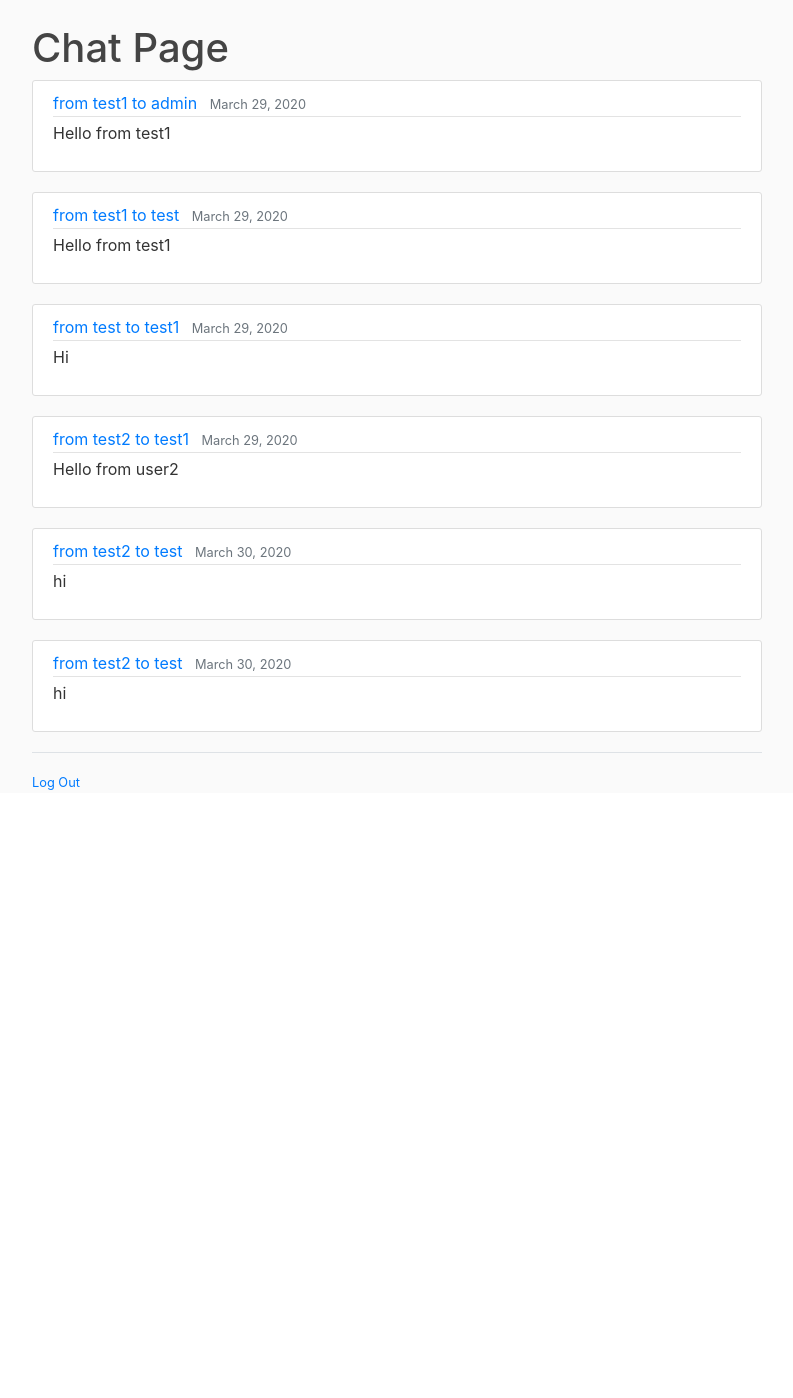
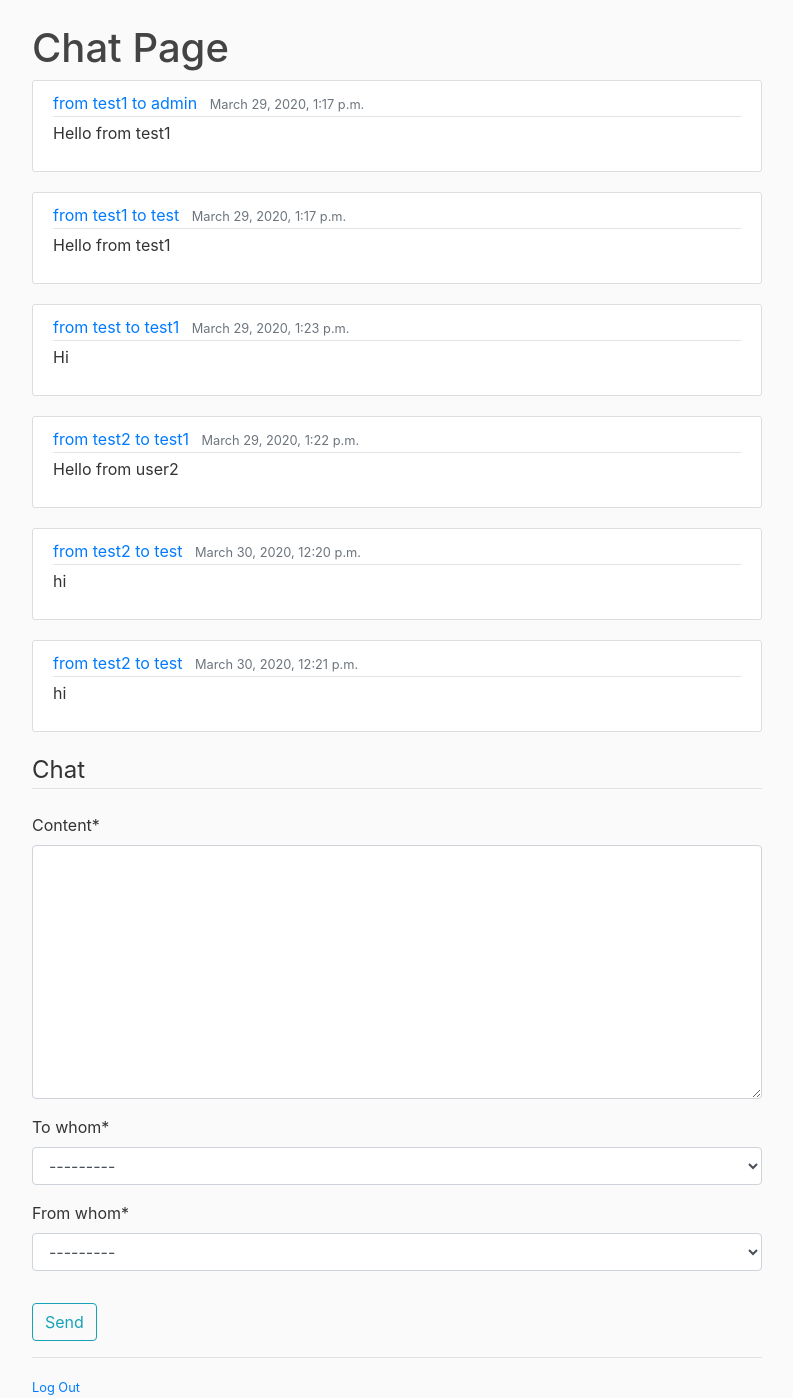
Before and after one commit to nisargsc/chatapp, a Django app: page /chat/ in a window 1280 px wide. Shown: the part 56-1454 px from the top of the page, without its empty margins (53-846 px from the left). Before the commit the page ends 846 px from the top, so only its background shows below. Run offline with Django 3.2, Linux system fonts and the light colour scheme; a user stored in the database is signed in; data comes from the database, SQL or seed files in the repository; both versions use the stored data as it was after the commit; some libraries are stand-ins or nearby versions.

Commit message:
Added ChatInputForm and Updated README

```diff
--- /dev/null
+++ b/chat/forms.py
@@ -0,0 +1,8 @@
+from django import forms
+from .models import Message
+
+
+class ChatInputForm(forms.ModelForm):
+    class Meta:
+        model = Message
+        fields = ['content', 'to_whom', 'from_whom']
--- a/chat/models.py
+++ b/chat/models.py
@@ -1,6 +1,7 @@
 from django.db import models
 from django.utils import timezone
 from django.contrib.auth.models import User
+
 
 class Message(models.Model):
     content = models.TextField()
--- a/chat/templates/chat/chat.html
+++ b/chat/templates/chat/chat.html
@@ -1,20 +1,30 @@
 {% extends "chat/base.html" %}
+{% load crispy_forms_tags %}
 {% block content %}
     <h1>Chat Page</h1>
 
-    <div>
     {% for chat in chats %}
     <article class="media content-section">
         <div class="media-body">
             <div class="article-metadata">
                 <a class="mr-2" href="#">from {{ chat.from_whom }} to {{ chat.to_whom }} </a>
-                        <small class="text-muted">{{ chat.date_posted|date:"F d, Y" }}</small>
+                <small class="text-muted">{{ chat.date_posted }}</small>
             </div>
             <p class="article-content">{{ chat.content }}</p>
         </div>
     </article>
     {% endfor %}
+
+    <form method="POST">
+        {% csrf_token %}
+        <fieldset class="form-group">
+            <legend class="border-bottom mb-4">Chat</legend>
+            {{ form |crispy}}
+        </fieldset>
+        <div class="form-group">
+            <button class="btn btn-outline-info" type="submit">Send</button>
         </div>
+    </form>
 
     <div class="border-top pt-3">
         <small class="text-muted">
--- a/chat/urls.py
+++ b/chat/urls.py
@@ -2,5 +2,7 @@
 from . import views as chat_views
 
 urlpatterns = [
-    path('', chat_views.home, name='chat-home'),
+    path('', chat_views.chatpage, name='chat-home'),
+    path('chat/', chat_views.chatpage, name='chat-home'),
+
 ]
--- a/chat/views.py
+++ b/chat/views.py
@@ -1,11 +1,17 @@
-from django.shortcuts import render
+from django.shortcuts import render, redirect
 from django.contrib.auth.decorators import login_required
 from .models import Message
+from .forms import ChatInputForm
 
 
 @login_required
-def home(request):
-    context = {
-        'chats': Message.objects.all()
-    }
-    return render(request, 'chat/chat.html', context)
+def chatpage(request):
+    if request.method == 'POST':
+        form = ChatInputForm(request.POST)
+        if form.is_valid():
+            form.save()
+            return redirect('chat-home')
+    else:
+        form = ChatInputForm()
+
+    return render(request, 'chat/chat.html', {'form': form, 'chats': Message.objects.all()})
--- a/chatapp/urls.py
+++ b/chatapp/urls.py
@@ -15,9 +15,15 @@
 """
 from django.contrib import admin
 from django.urls import path, include
+from django.contrib.auth import views as auth_views
+from users import views as users_views
 
 urlpatterns = [
     path('admin/', admin.site.urls),
-    path('chat/', include('chat.urls')),
-    path('', include('users.urls'))
+    path('', include('chat.urls')),
+    path('register/', users_views.register, name='register'),
+    path('profile/', users_views.profile, name='profile'),
+    path('login/', auth_views.LoginView.as_view(template_name='users/login.html'), name='login'),
+    path('logout/', auth_views.LogoutView.as_view(template_name='users/logout.html'), name='logout'),
+
 ]
--- a/users/urls.py
+++ /dev/null
@@ -1,11 +0,0 @@
-from django.urls import path
-from django.contrib.auth import views as auth_views
-from . import views as users_views
-
-urlpatterns = [
-    path('',  auth_views.LoginView.as_view(template_name='users/login.html'), name='login'),
-    path('register/', users_views.register, name='register'),
-    path('profile/', users_views.profile, name='profile'),
-    path('login/', auth_views.LoginView.as_view(template_name='users/login.html'), name='login'),
-    path('logout/', auth_views.LogoutView.as_view(template_name='users/logout.html'), name='logout'),
-]
--- a/users/views.py
+++ b/users/views.py
@@ -17,6 +17,7 @@
 
     return render(request, 'users/register.html', {'form': form})
 
+
 @login_required
 def profile(request):
     return render(request, 'users/profile.html')
```
Also changed, not shown: README.md, db.sqlite3. Lines whose indentation alone changed are shown as unchanged.
